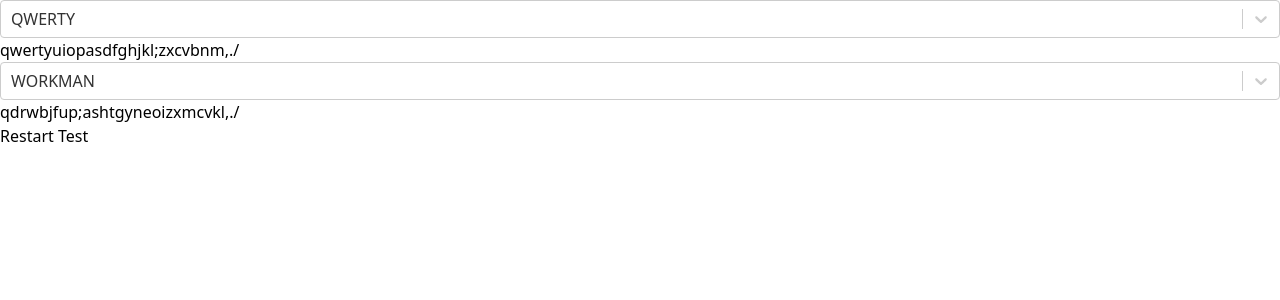
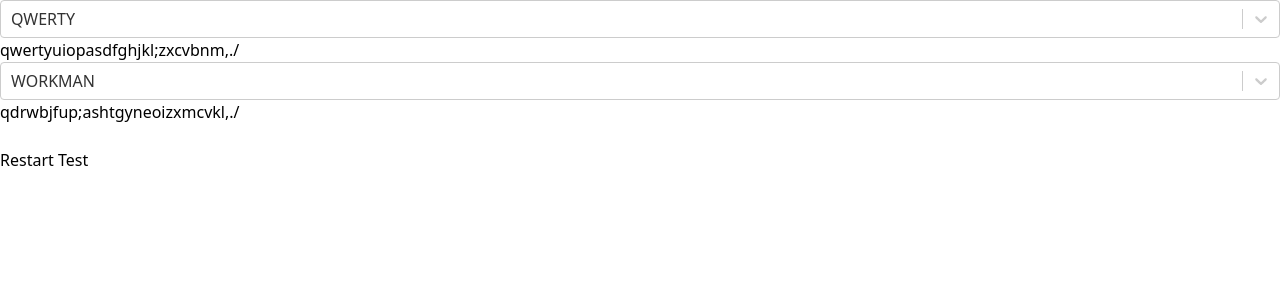
Before and after one commit to KGDavidson/kb-transitioner, a React (Vite) app: page / in a window 1280 px wide. Shown: the top 300 px of the page. Built offline with nearby package versions, Linux system fonts and the light colour scheme.

Commit message:
chore: handle user input through input tag

```diff
--- a/src/components/TypingTest/TyingBox.tsx
+++ b/src/components/TypingTest/TyingBox.tsx
@@ -1,4 +1,4 @@
-import { Dispatch, SetStateAction, useMemo } from "react";
+import { Dispatch, SetStateAction, useMemo, useRef } from "react";
 import Character from "./Character";
 import { KBLayoutType } from "../../enums/KBLayout";
 
@@ -14,18 +14,15 @@
   const { sentence, userInput, setUserInput, sourceLayout, targetLayout } =
     props;
 
-  function handleKeyDown(event: { key: string }) {
-    if (event.key == "Backspace") {
-      setUserInput((userInput) => {
-        return userInput.slice(0, -1);
-      });
-    } else if (event.key == "Shift") {
-    } else {
-      setUserInput((userInput) => {
-        return userInput + event.key;
-      });
-    }
-  }
+  const inputRef = useRef<HTMLInputElement | null>(null);
+
+  const handleContainerClick = () => {
+    inputRef.current?.focus();
+  };
+
+  const handleInputChange = (e: React.ChangeEvent<HTMLInputElement>) => {
+    setUserInput(e.target.value);
+  };
 
   const mapping: { [key: string]: string } = useMemo(() => {
     const tempMapping: { [key: string]: string } = {};
@@ -39,11 +36,13 @@
   }, [sourceLayout, targetLayout]);
 
   return (
-    <div
-      tabIndex={0}
-      className="blur focus:blur-none"
-      onKeyDown={handleKeyDown}
-    >
+    <div onClick={handleContainerClick}>
+      <input
+        ref={inputRef}
+        value={userInput}
+        className="absolute opacity-0 w-0 h-0"
+        onChange={handleInputChange}
+      ></input>
       {sentence
         ? sentence.split("").map((char, index) => {
             return (
```
